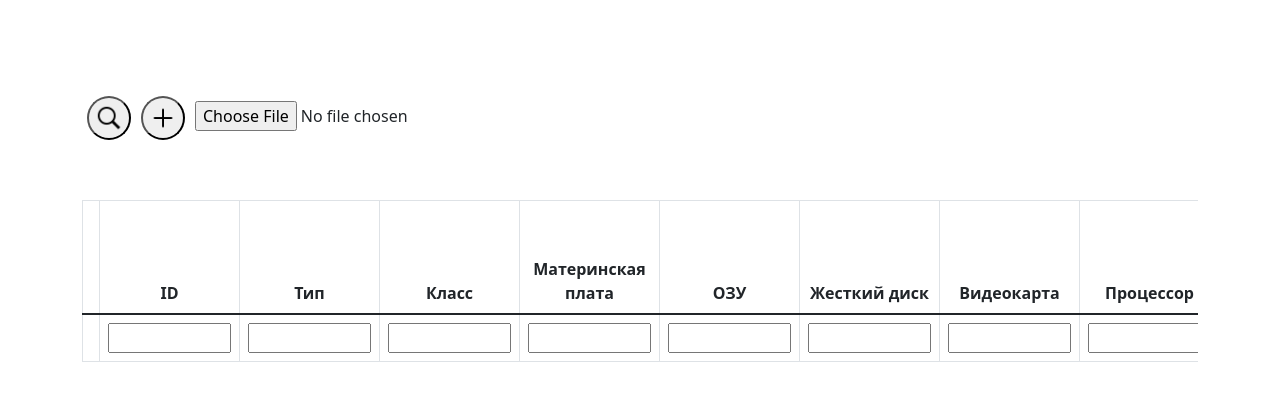
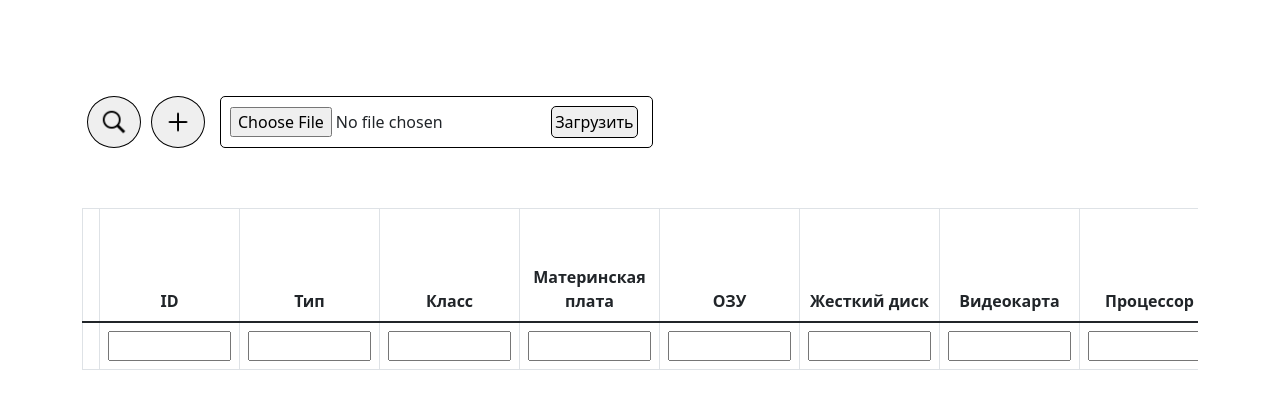
Before and after one commit to escaleksey/CyberSchool2, a Flask app: page /pc in a window 1280 px wide. Shown: the part 76-485 px from the top of the page. Run offline with Flask 2, Linux system fonts and the light colour scheme; the visitor is signed in with stand-in values (Sample User, id 1); some libraries are stand-ins or nearby versions.

Commit message:
load csv (work)

```diff
--- a/app.py
+++ b/app.py
@@ -134,6 +134,7 @@ def add():
 def pc():
     """Show portfolio of stocks"""
     if request.method == 'POST':
+
         json_data = json_decoder(request.get_json())
 
         if not json_data:
--- a/static/css/styles.css
+++ b/static/css/styles.css
@@ -29,12 +29,13 @@ nav .navbar-brand .green
 .toolbar {
     display: flex;
     margin-bottom: 60px;
+
 }
 
 .toolbar button {
-    padding: 0;
     border-radius: 50%;
     margin: 0 5px;
+    border: black 1px solid;
 }
 
 .text_button {
@@ -54,6 +55,18 @@ nav .navbar-brand .green
     width: 30px;
     height: 30px;
 
+}
+
+.csv_button {
+    margin-left: 10px;
+    border-radius: 5px;
+    border: black 1px solid;
+    padding: 9px;
+}
+
+.csv_button button {
+    border-radius: 5px;
+    padding: 3px;
 }
 
 
@@ -132,36 +145,3 @@ thead {
 .false {
     display: none;
 }
-
-/* .custom-file-input {
-  color: transparent;
-}
-.custom-file-input::-webkit-file-upload-button {
-  visibility: hidden;
-}
-.custom-file-input::before {
-  content: 'Файл не выбран';
-  color: black;
-  display: inline-block;
-  background: -webkit-linear-gradient(top, #f9f9f9, #e3e3e3);
-  border: 1px solid #999;
-  border-radius: 3px;
-  padding: 5px 8px;
-  outline: none;
-  white-space: nowrap;
-  -webkit-user-select: none;
-  cursor: pointer;
-  text-shadow: 1px 1px #fff;
-  font-weight: 700;
-  font-size: 10pt;
-
-}
-.custom-file-input:hover::before {
-  border-color: black;
-}
-.custom-file-input:active {
-  outline: 0;
-}
-.custom-file-input:active::before {
-  background: -webkit-linear-gradient(top, #e3e3e3, #f9f9f9);
-} */
--- a/static/js/check_file.js
+++ b/static/js/check_file.js
@@ -1,5 +1,4 @@
 function check_file() {
-    var input = document.getElementById('file_button');
-    var value1 = input.value;
+    alert('Ошибка, в файле нет нужных столбиков или есть лишние');
 
 }
--- a/templates/tables.html
+++ b/templates/tables.html
@@ -25,8 +25,9 @@
         </button>
 
 
-            <div class="add_button">
-                <input  type="file" onchange="check_file()" accept="text/csv" class="custom-file-input" id="file_button">
+            <div class="csv_button">
+                <input  type="file" onchange="" accept="text/csv" class="custom-file-input" id="file_button">
+                <button onclick="check_file()">Загрузить</button>
             </div>
 
 
```
